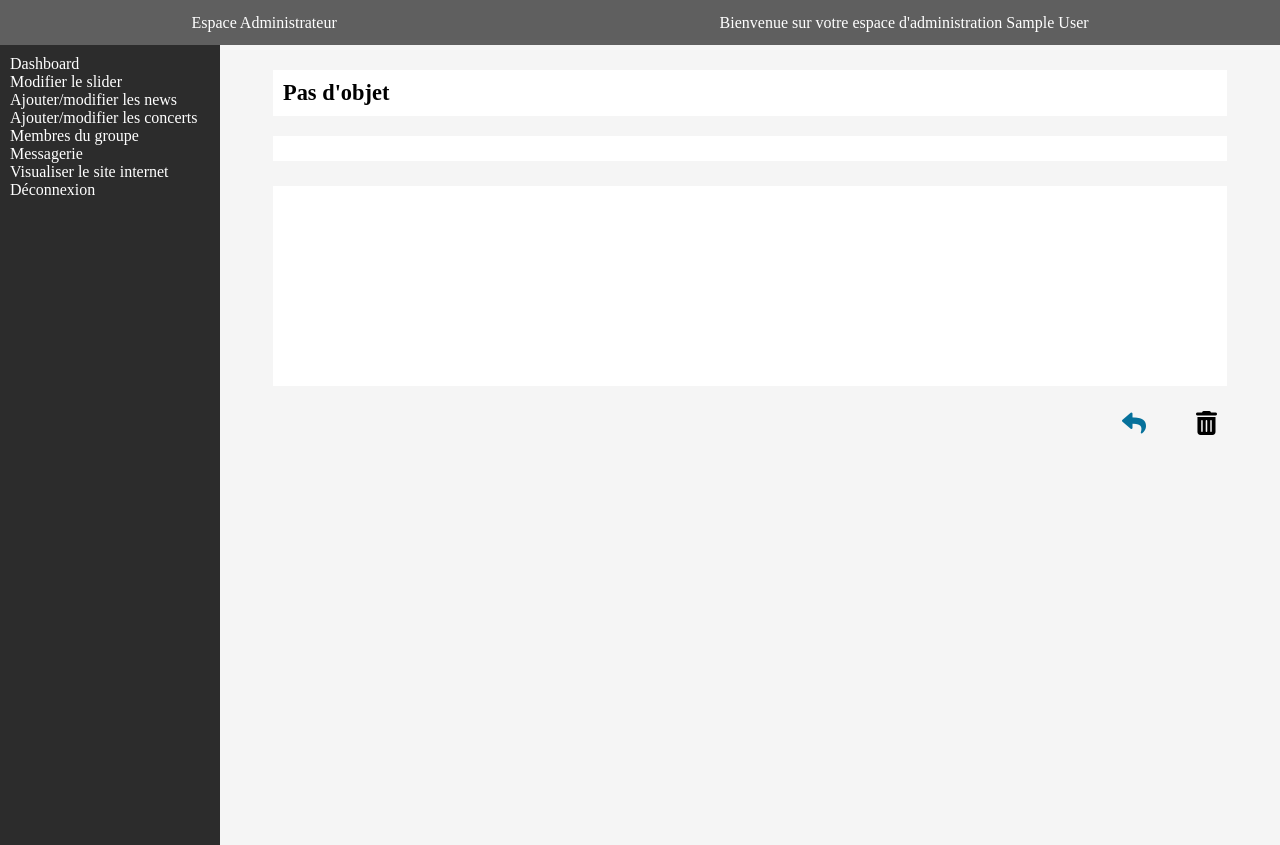
After one commit to plguimond/fromtheotherside, a PHP site: template app/Views/administration/singleMail.php in a window 1280 px wide. The commit adds this page. Run offline with PHP 8.4, Linux system fonts and the light colour scheme; the template is opened without the code that fills it, so the values that code supplies are empty; the visitor is signed in with stand-in values (Sample User, id 1).

Commit message:
function show mail et page single mail avec bouton reply et delete

```diff
--- a/app/Public/administration/css/style.css
+++ b/app/Public/administration/css/style.css
@@ -96,13 +96,17 @@ a.admin-button {
   width: 100%;
   height: 45px;
   background-color: #5f5f5f;
+  color: white;
   display: flex;
 }
+
 .admin-head p{
   margin: auto;
 }
 
-
+.head-content{
+  margin-right: 10px;
+}
 /******** BURGER *************/
 
 #burger-link{
@@ -120,7 +124,7 @@ a.admin-button {
 
   width:25px;
   height:3px;
-  background:black;
+  background:white;
   display:inline-block;
   position:relative;
   border-radius: 50px;
@@ -133,7 +137,7 @@ a.admin-button {
   content:'';
   width:25px;
   height:3px;
-  background:black;
+  background:white;
   display:inline-block;
   position:absolute;
   transform-origin: center;
@@ -307,6 +311,63 @@ border-radius: 8px;
   justify-content: space-between;
   font-size: 1.2rem;
 }
+.show:hover{
+  color: white;
+}
+/* ++++++++++++++++++++++ */
+    /*ADMIN singleMail */
+  /* ++++++++++++++++++++++ */
+  .admin-singleMail{
+    width: 100%;
+  }
+  .admin-singleMail h1{
+    text-align: left;
+    margin-top: 25px;
+    padding: 10px;
+    background-color: white;
+  }
+
+  .single-mail-header{
+    display: flex;
+    justify-content: space-between;
+    flex-wrap: wrap;
+    padding: 10px;
+    margin-bottom: 25px;
+    background-color: white ;
+  }
+  .contact-info{
+    width: 60%;
+  }
+  .contact-info p{
+    margin-bottom: 5px;
+  }
+  .single-mail-body{
+    padding: 10px;
+    padding-right: 25px;
+    margin-bottom: 25px;
+    background-color: white ;
+    min-height: 200px;
+  }
+  .single-mail-footer{
+    display: flex;
+    justify-content: flex-end;
+    font-size: 1.5rem;
+    margin-right: 10px;
+  }
+  .reply{
+    color: rgb(6, 113, 155);
+  }
+  .reply:hover{
+    color: rgb(11, 163, 223);
+  }
+  .trashcan{
+
+    margin-left: 50px;
+  }
+  .trashcan:hover{
+    color: red;
+  }
+
 /* Resolution ecran pc */
 @media screen and (min-width:778px) {
   /* Header admin */
@@ -314,10 +375,14 @@ border-radius: 8px;
     color: white;
   }
 
+  .head-content{
+    display: none;
+  }
   /* Sidebar admin */
   .sidebar-admin{
     display: block;
-    width: 20%;
+
+    min-width: 220px;
     background-color: rgb(44, 44, 44);
     color: white;
     padding: 10px;
@@ -348,4 +413,9 @@ border-radius: 8px;
     box-shadow: 0 0 20px rgba(0, 0, 0, 0.2);
   }
 
+  /* page singleMail */
+  .singleMail{
+    width: 90%;
+    margin: 0 auto;
+  }
 }
--- a/app/Views/administration/dashboard.php
+++ b/app/Views/administration/dashboard.php
@@ -11,7 +11,7 @@ if ($connect = true && $_SESSION['role'] == 1) {
 
 
 </main>
-
+<?php include('app/Views/administration/layouts/footer.php'); ?>
 <?php
 }else {
     header('location: index.php?action=loginPage');
--- a/app/Views/administration/layouts/footer.php
+++ b/app/Views/administration/layouts/footer.php
@@ -1,5 +1,5 @@
-<footer class="admin-footer">
-<p>Footer</p>
+<footer class="">
+
 </footer>
 
 </body>
--- a/app/Views/administration/layouts/header.php
+++ b/app/Views/administration/layouts/header.php
@@ -14,7 +14,7 @@
 
 <body>
     <header class="admin-head">
-
+            <p class="fullscreen">Espace Administrateur</p>
             <div class="head-content">
 
                 <nav id="menu-head">
--- a/app/Views/administration/layouts/sidebar.php
+++ b/app/Views/administration/layouts/sidebar.php
@@ -1,4 +1,17 @@
 <div class="sidebar-admin">
 
-    <a href="indexAdmin.php?action=disconnect">Déconnexion</a>
+
+    <nav id="">
+
+                    <ul id="">
+                        <li><a href="indexAdmin.php">Dashboard</a></li>
+                        <li><a href="indexAdmin.php?action=sliderPage">Modifier le slider</a></li>
+                        <li><a href="indexAdmin.php?action=newsPage">Ajouter/modifier les news</a></li>
+                        <li><a href="indexAdmin.php?action=concertsPage">Ajouter/modifier les concerts</a></li>
+                        <li><a href="indexAdmin.php?action=bandPage">Membres du groupe</a></li>
+                        <li><a href="indexAdmin.php?action=emailPage">Messagerie</a></li>
+                        <li><a href="index.php" target="_blank">Visualiser le site internet</a></li>
+                    </ul>
+                </nav>
+                <a href="indexAdmin.php?action=disconnect">Déconnexion</a>
 </div>
--- /dev/null
+++ b/app/Views/administration/singleMail.php
@@ -0,0 +1,41 @@
+<?php include('app/Views/administration/layouts/header.php'); ?>
+
+<main class="admin-content">
+    <?php include('app/Views/administration/layouts/sidebar.php'); ?>
+
+    <section class="admin-singleMail">
+        <div class="singleMail">
+            <?php if ($data['email']['subject'] == ""){?>
+            <h1 class="message-title">Pas d'objet</h1>
+            <?php }else{ ?>
+            <h1 class="message-title"><?= $data['email']['subject'] ?> </h1>
+            <?php }?>
+            <div class="single-mail-header">
+                <div class="contact-info">
+                    <p><?= $data['email']['firstname'] . " " . $data['email']['lastname'] ?></p>
+                    <p><a href="mailto:<?= $data['email']['mail'] ?>"><?= $data['email']['mail'] ?></a></p>
+                    <p><?= $data['email']['phone'] ?></p>
+                </div>
+                <p><?= $data['email']['createdAt'] ?></p>
+            </div>
+            <div class="single-mail-body">
+                <p><?= $data['email']['content'] ?></p>
+            </div>
+            <div class="single-mail-footer">
+                <div>
+                    <a href="mailto:<?= $data['email']['mail'] ?>">
+                        <i class="fa-solid fa-reply reply"></i>
+                    </a>
+                </div>
+
+                <div>
+                    <a href="indexAdmin.php?action=deleteMail&id=<?=$data['email']['id'];?>">
+                        <i class="fa-solid fa-trash-can trashcan"></i>
+                    </a>
+                </div>
+            </div>
+        </div>
+    </section>
+
+</main>
+<?php include('app/Views/administration/layouts/footer.php'); ?>
--- a/app/Views/administration/slider.php
+++ b/app/Views/administration/slider.php
@@ -45,3 +45,4 @@
 
 
 </main>
+<?php include('app/Views/administration/layouts/footer.php'); ?>
```
Also changed, not shown: app/Controllers/AdminController.php (+7 -0 lines), app/Views/administration/messages.php (+4 -3 lines), app/Views/front/home.php (+8 -1 lines), app/Views/front/singleNews.php (+10 -2 lines), indexAdmin.php (+8 -1 lines), app/Public/front/images/news/pien-muller-Fh-Q-xfdh_o-unsplash.jpg (added).
